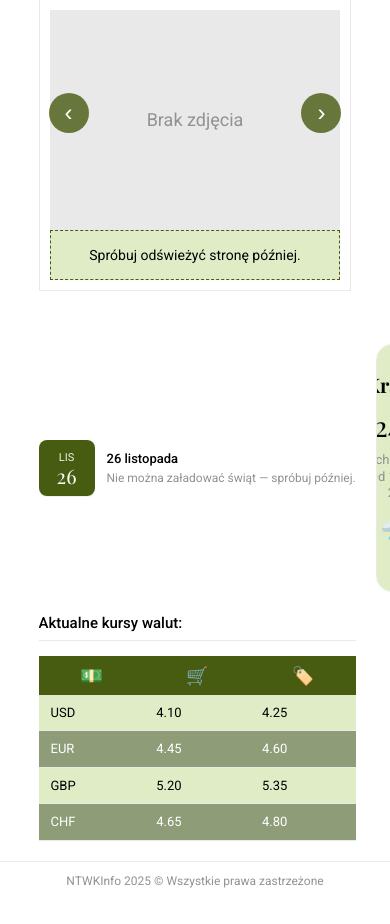
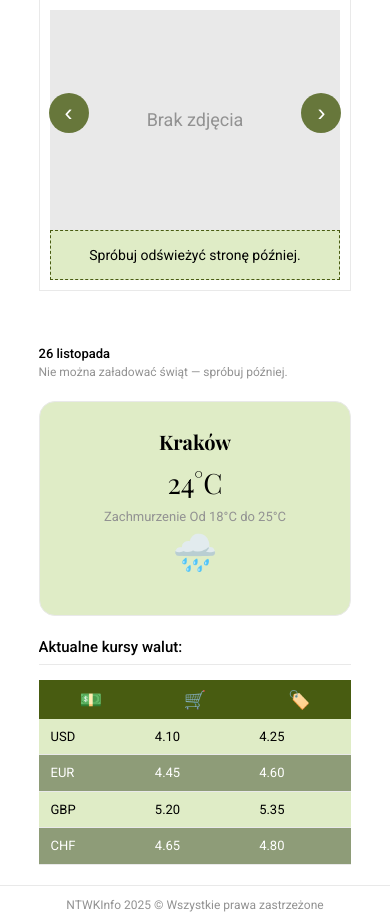
Before and after one commit to MrN1co/NTwKInfo, a Flask app: page / in a window 390 px wide; the page is wider, and only the part inside the window is pictured. Shown: the part 207-1131 px from the top of that part. Before the commit the page ends 1095 px from the top of that part, so only its background shows below. Run offline with Flask 3, Linux system fonts and the light colour scheme; data that the repository does not hold is empty.

Commit message:
Fix calendar widget

```diff
--- a/static/css/style.css
+++ b/static/css/style.css
@@ -116,7 +116,9 @@ h1, h2, h3 {
   color: var(--color-text-secondary);
 }
 .calendar-icon {
-  width: 56px;
+  flex: 0 0 56px;
+  min-width: 56px;
+  max-width: 56px;
   height: 56px;
   border-radius: 8px;
   background: var(--color-primary);
@@ -398,6 +400,11 @@ h1, h2, h3 {
     margin-top: 0;
   }
 
+    /* Hide calendar icon on small devices to simplify the right column */
+  .calendar-icon {
+    display: none;
+  }
+
   /* MAIN GRID */
   .content-grid {
     display: flex;
@@ -407,7 +414,7 @@ h1, h2, h3 {
 
   /* RIGHT COLUMN — pogoda i kursy obok siebie */
   .right-column {
-    display: grid;
+    display: flex;
     grid-template-columns: 1fr 1fr;
     gap: 20px;
     width: 100%;
```
